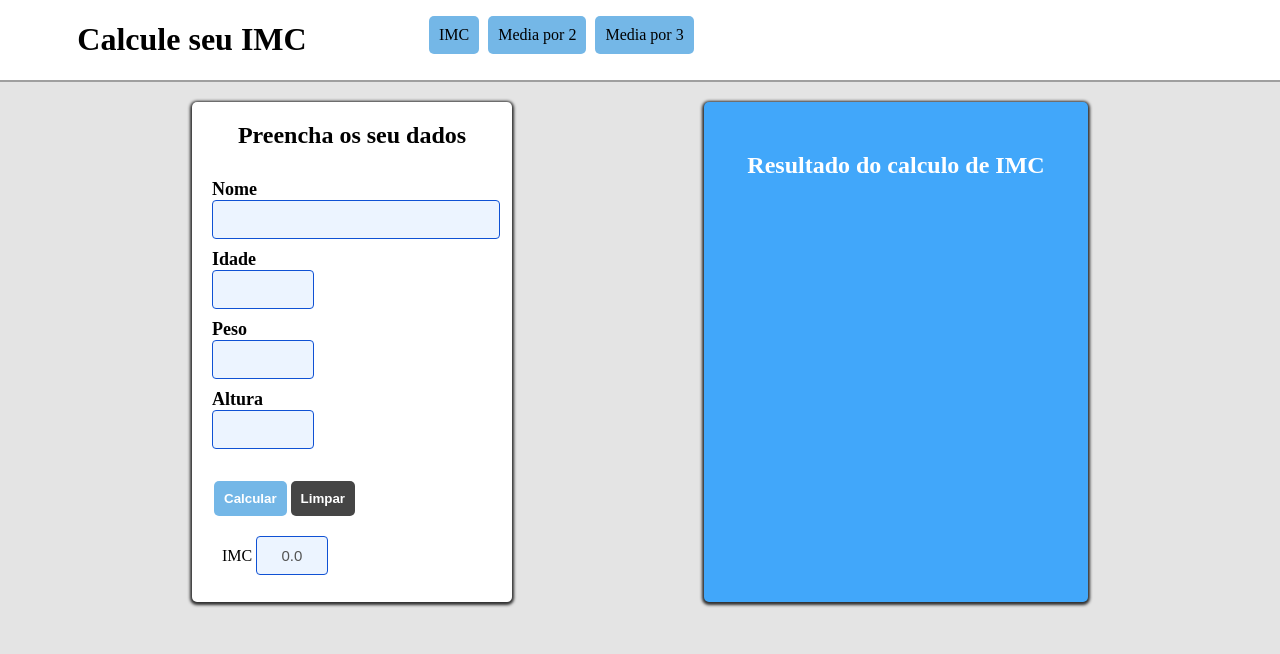
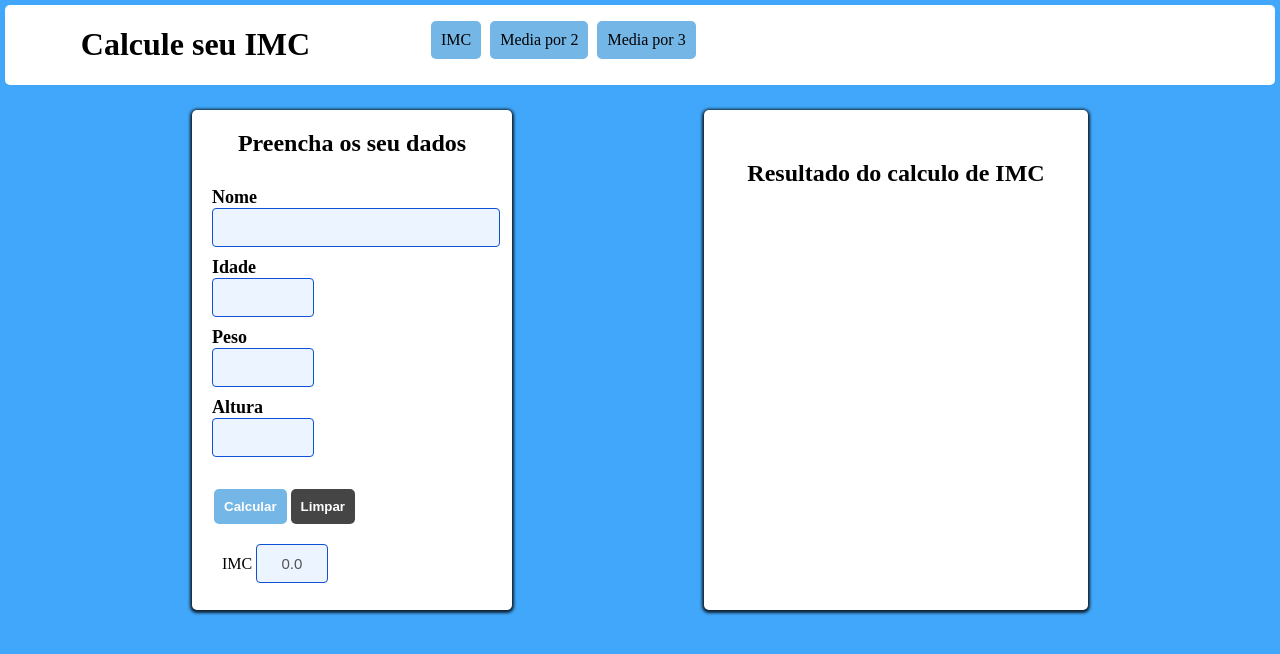
Before and after one commit to Messias-Silva/ProjetoIMC, a plain HTML site: page index.html in a window 1280 px wide. Drawn offline with Linux system fonts and the light colour scheme.

Commit message:
Atualização do css

```diff
--- a/style.css
+++ b/style.css
@@ -1,20 +1,27 @@
 body{
-    background-color: rgb(228, 228, 228);
+    /* background-color: rgb(228, 228, 228); */
+    background-color: #41a7fa;
     margin: 0; padding: 0; box-sizing: border-box;
 }
 .nav{
-    border-bottom: 2px solid rgba(0,0,0,0.3);
+    /* border-bottom: 2px solid rgba(0,0,0,0.3); */
     display: flex;
     margin-bottom: 20px;
+    padding: 5px;
 }
 .logo{
     width: 30%;
     text-align: center;
     background-color: #FFFFFF;
+    border-top-left-radius: 5px;
+    border-bottom-left-radius: 5px;
+
 }
 .nav > .menu{
     width: 70%;
     background-color: #FFFFFF;
+    border-top-right-radius: 5px;
+    border-bottom-right-radius: 5px;
 }
 .menu > ul li{
     display: inline-block;
@@ -146,7 +153,7 @@
     height: 500px;
     border-radius: 5px;
     float: left;
-    background: #41a7fa;
+    background: #FFFFFF;
     box-shadow: 0px 1px 3px 2px rgba(0, 0, 0, 0.8);
     /* clear: both; */
  }
@@ -155,7 +162,7 @@
     /* border: 1px solid #454545; */
     margin-left: 20px;
     margin-right: 20px;
-    color: #FFFFFF;
+    color: #000000;
  }
  #id{
     padding-top: 30px;
```
